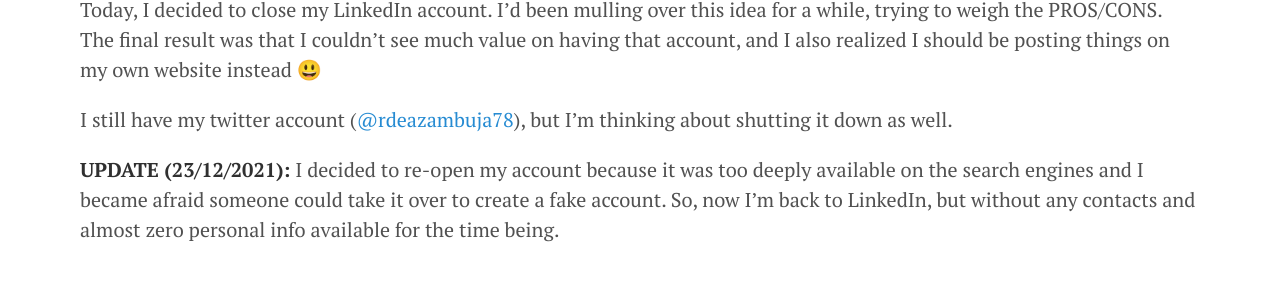
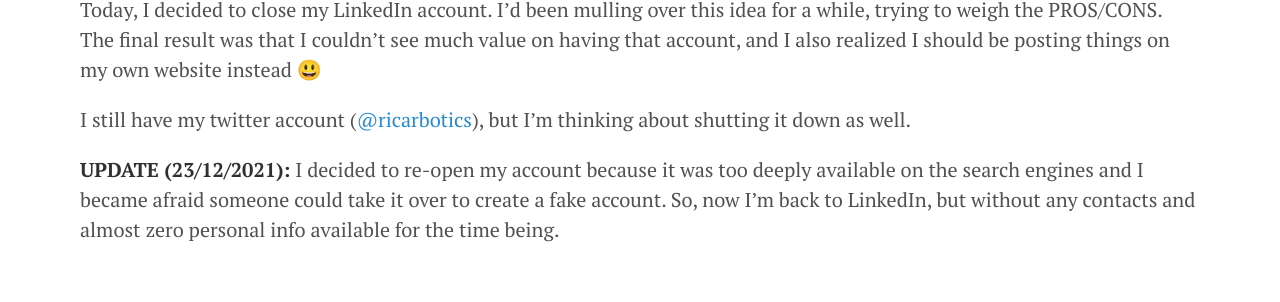
Before and after one commit to ricardodeazambuja/ricardodeazambuja.github.io, a Jekyll site: the page built from _posts/2021-09-13-byebyelinkedin.md, in a window 1280 px wide. Shown: the part 237-539 px from the top of the page. Built offline with Jekyll 4.4.1, drawn with Linux system fonts in a browser that asks for light colours; emoji names are drawn with the system emoji font.

Commit message:
twitter account updated

```diff
--- a/_posts/2021-09-13-byebyelinkedin.md
+++ b/_posts/2021-09-13-byebyelinkedin.md
@@ -11,7 +11,7 @@
 Today, I decided to close my LinkedIn account. I'd been mulling over this idea for a while, trying to weigh the PROS/CONS. The final result was that I couldn't see much value on having that account, and I also realized I should be posting things on my own website instead :smiley:
 
 
-I still have my twitter account ([@rdeazambuja78](https://twitter.com/rdeazambuja78)), but I'm thinking about shutting it down as well.
+I still have my twitter account ([@ricarbotics](https://twitter.com/ricarbotics)), but I'm thinking about shutting it down as well.
 
 **UPDATE (23/12/2021):**
 I decided to re-open my account because it was too deeply available on the search engines and I became afraid someone could take it over to create a fake account. So, now I'm back to LinkedIn, but without any contacts and almost zero personal info available for the time being.
```
